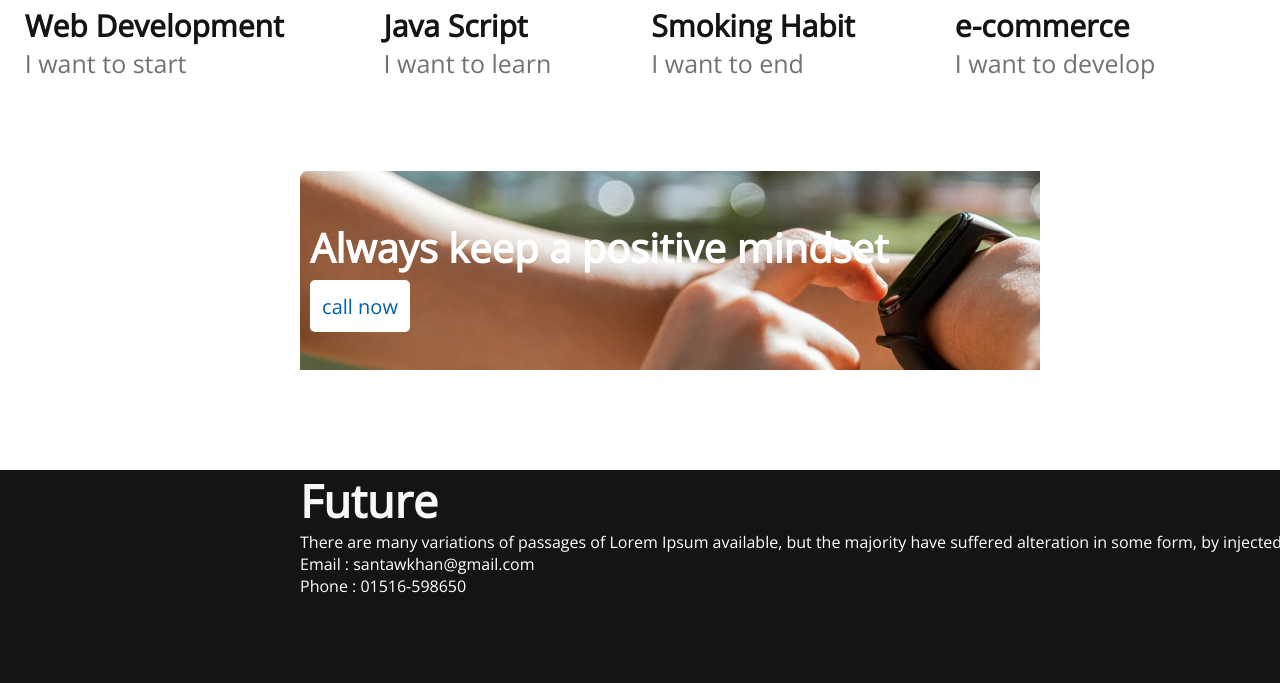
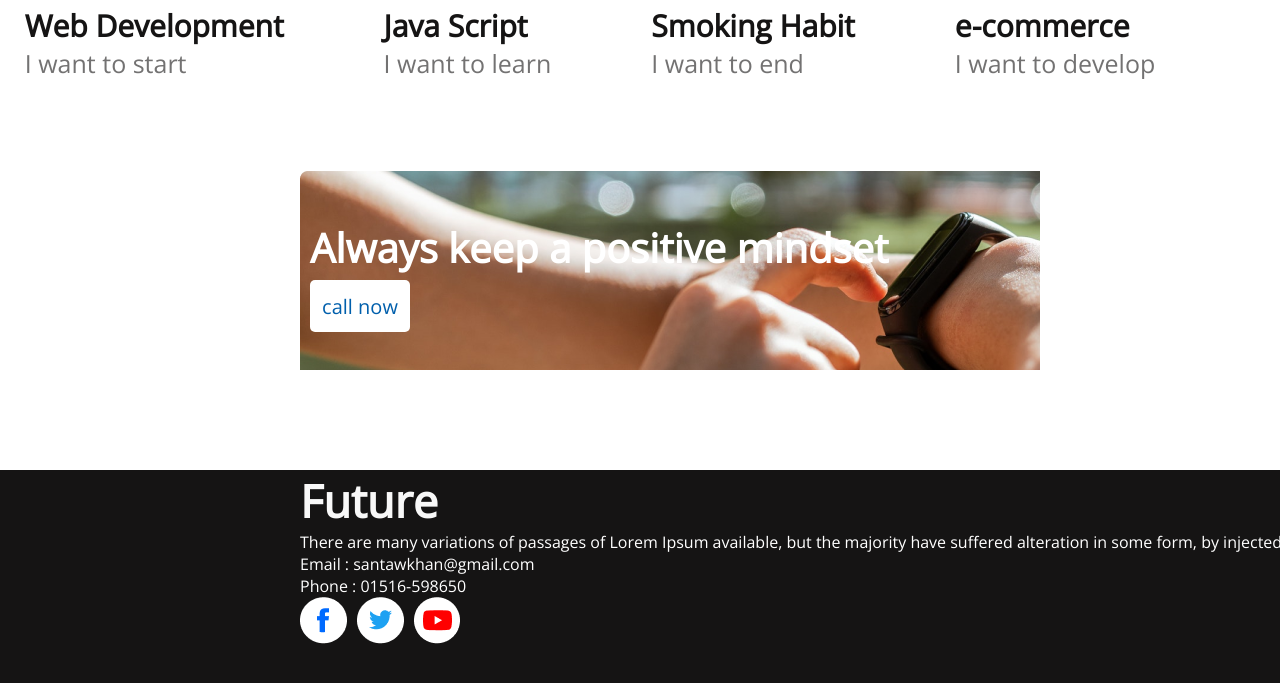
Before and after one commit to santawkhan/assignment1-2023-, a plain HTML site: page index.html in a window 1280 px wide. Shown: the part 1710-2393 px from the top of the page. Drawn offline with nearby package versions, Linux system fonts and the light colour scheme.

Commit message:
last item added

```diff
--- a/css/style.css
+++ b/css/style.css
@@ -197,3 +197,8 @@ footer {
     margin-top: 150px;
 
 }
+
+.immage {
+    display: flex;
+    gap: 10px;
+}
--- a/index.html
+++ b/index.html
@@ -90,6 +90,17 @@
             suffered alteration in some form, by injected humour, or randomised words</p>
         <div class="e">Email : santawkhan@gmail.com</div>
         <div class="p">Phone : 01516-598650</div>
+        <div class="immage">
+            <div>
+                <img src="/images/icons/fb.png" alt="">
+            </div>
+            <div>
+                <img src="/images/icons/twitter.png" alt="">
+            </div>
+            <div>
+                <img src="/images/icons/youtube.png" alt="">
+            </div>
+        </div>
 
     </div>
     <div>
```
